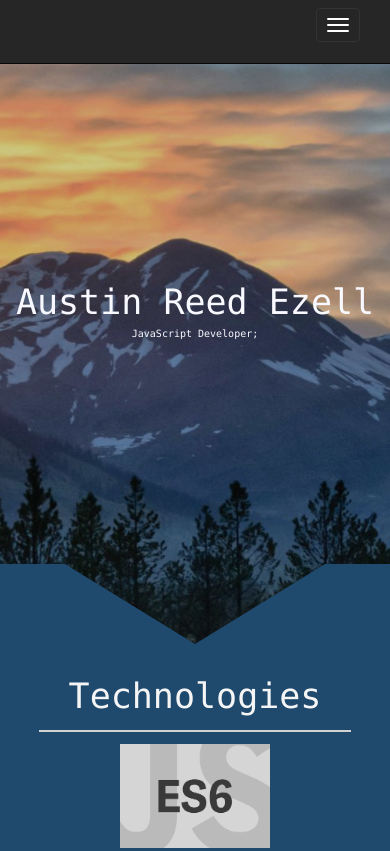
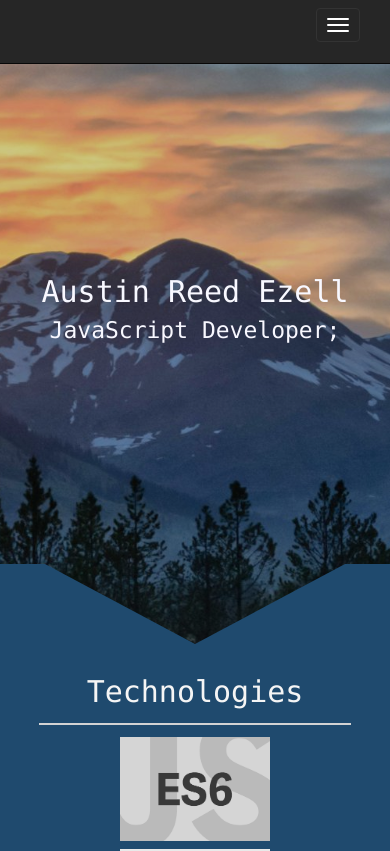
Before and after one commit to austinezell/austinezell.github.io, a website: page index.html in a window 390 px wide. Shown: the top 851 px of the page. Drawn offline with nearby package versions, Linux system fonts and the light colour scheme; files that its build step writes are made by us from their sources.

Commit message:
adjusts sizing of text

```diff
--- a/scss/aboutMe.scss
+++ b/scss/aboutMe.scss
@@ -15,8 +15,8 @@
   .down-triangle {
     width: 0;
     height: 0;
-    border-left: 130px solid transparent;
-    border-right: 130px solid transparent;
+    border-left: 150px solid transparent;
+    border-right: 150px solid transparent;
     border-top: 80px solid rgb(31, 74, 110);
   }
 }
@@ -26,8 +26,8 @@
   .up-triangle {
     width: 0;
     height: 0;
-    border-left: 130px solid transparent;
-    border-right: 130px solid transparent;
+    border-left: 150px solid transparent;
+    border-right: 150px solid transparent;
     border-bottom: 80px solid rgb(50, 50, 50);
   }
 }
--- a/scss/app.scss
+++ b/scss/app.scss
@@ -1,7 +1,11 @@
 $blue: rgb(31, 74, 110);
+html {
+  min-width: 300px;
+}
+
 body{
   font-family: "Lucida Console", Lucida, monospace;
-  min-width: 261px;
+  min-width: 300px;
   margin-top: 64px;
   background: url('backgroundTest3.jpg') no-repeat center center fixed;
   background-image: url("../images/backgroundTest3.jpg");
@@ -47,13 +51,13 @@ section{
 
 @media (max-width: 510px) {
   .title {
-    font-size: 2.5em;
+    font-size: 3rem;
   }
   #intro>div>span {
-    font-size: 2.5em;
+    font-size: 3rem;
   }
   #intro>div>span>p {
-    font-size: 1rem;
+    font-size: 2.3rem;
   }
 
 }
--- a/scss/technologies.scss
+++ b/scss/technologies.scss
@@ -27,14 +27,14 @@
   .down-triangle {
     width: 0;
     height: 0;
-    border-left: 130px solid $blue;
+    border-left: 150px solid $blue;
     border-top: 80px solid transparent;
-    border-right: 130px solid $blue;
+    border-right: 150px solid $blue;
   }
   .side {
-    width: -moz-calc(50% - 130px);
-    width: -webkit-calc(50% - 130px);
-    width: calc(50% - 130px);
+    width: -moz-calc(50% - 150px);
+    width: -webkit-calc(50% - 150px);
+    width: calc(50% - 150px);
     background-color: $blue;
     height: 100%;
   }
```
